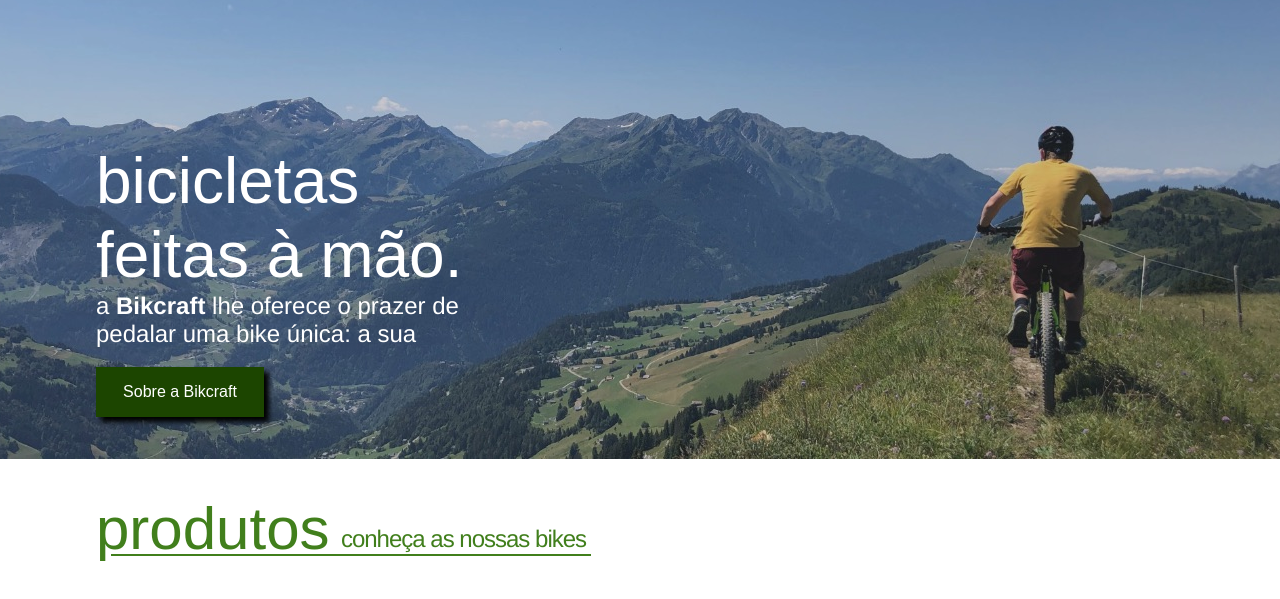
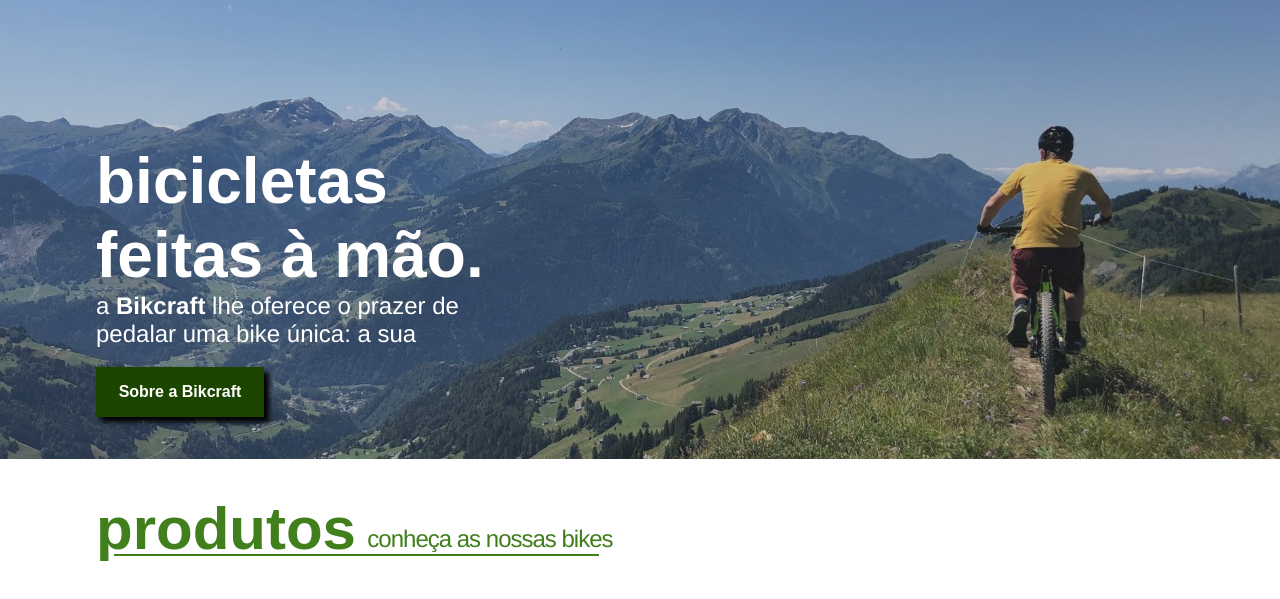
Before and after one commit to digaoeq/bikcraft, a plain HTML site: page index.html in a window 1280 px wide. Shown: the part 131-730 px from the top of the page. Drawn offline with Linux system fonts and the light colour scheme.

Commit message:
ajustes na formatacao e correcao do peso da fonte no estilo

```diff
--- a/css/style.css
+++ b/css/style.css
@@ -20,7 +20,7 @@ img {
 
 h1, h1 a {
 	font-family: source-sans-pro, sans-serif;
-	/*font-weight: semibold;*/
+	font-weight: 600;
 	font-size: 64px;
 	color:#fff;
 }
@@ -29,6 +29,7 @@ h1, h1 a {
 
 h2 {
 	font-family: source-sans-pro, sans-serif;
+	font-weight: 900;
 	font-size: 60px;
 	line-height: 80px;
 	color:#417f1c;
@@ -115,7 +116,7 @@ ul {
 
 .btn a {
 	font-family: source-sans-pro, sans-serif;
-	font-weight: black;
+	font-weight: 900;
 	font-size: 16px;
 	line-height: 20px;
 	color : #fff;
@@ -137,10 +138,11 @@ ul {
 }
 
 /*configurando os títulos e subtítulos da parte em branco*/
+
 #title1 {
 	font-family: source-sans-pro, sans-serif;
 	font-size: 60px
-	font-weight: black;
+	font-weight: 900;
 	word-spacing: -30px;
 	line-height: 80px
 	width : 232px;
@@ -161,13 +163,15 @@ ul {
 	color:#417f1c;
 }
 
+/*esse id criei apenas para fazer a linha que fica abaixo de "produtos" */
+
 #title-line {
 	content:"";
 	display:block;
-	width:480px;
+	width:485px;
 	height:2px;
 	background: #417f1c;
 	color: #417f1c;
 	font-size: 1px;
-	margin: 95px 0px 0px 15px;
+	margin: 95px 0px 0px 18px;
 }
--- a/index.html
+++ b/index.html
@@ -41,7 +41,9 @@
 		</section>
 		<section class="container">
 			<div id="title1"><h2>produtos</h2></div><div id="title2">conheça as nossas bikes</div>
+			<!-- na linha abaixo o texto é apenas para a linha aparecer -->
 			<div id="title-line">nononononono</div>
+			<div></div>
 		</section>
 	</body>
 </html>
```
